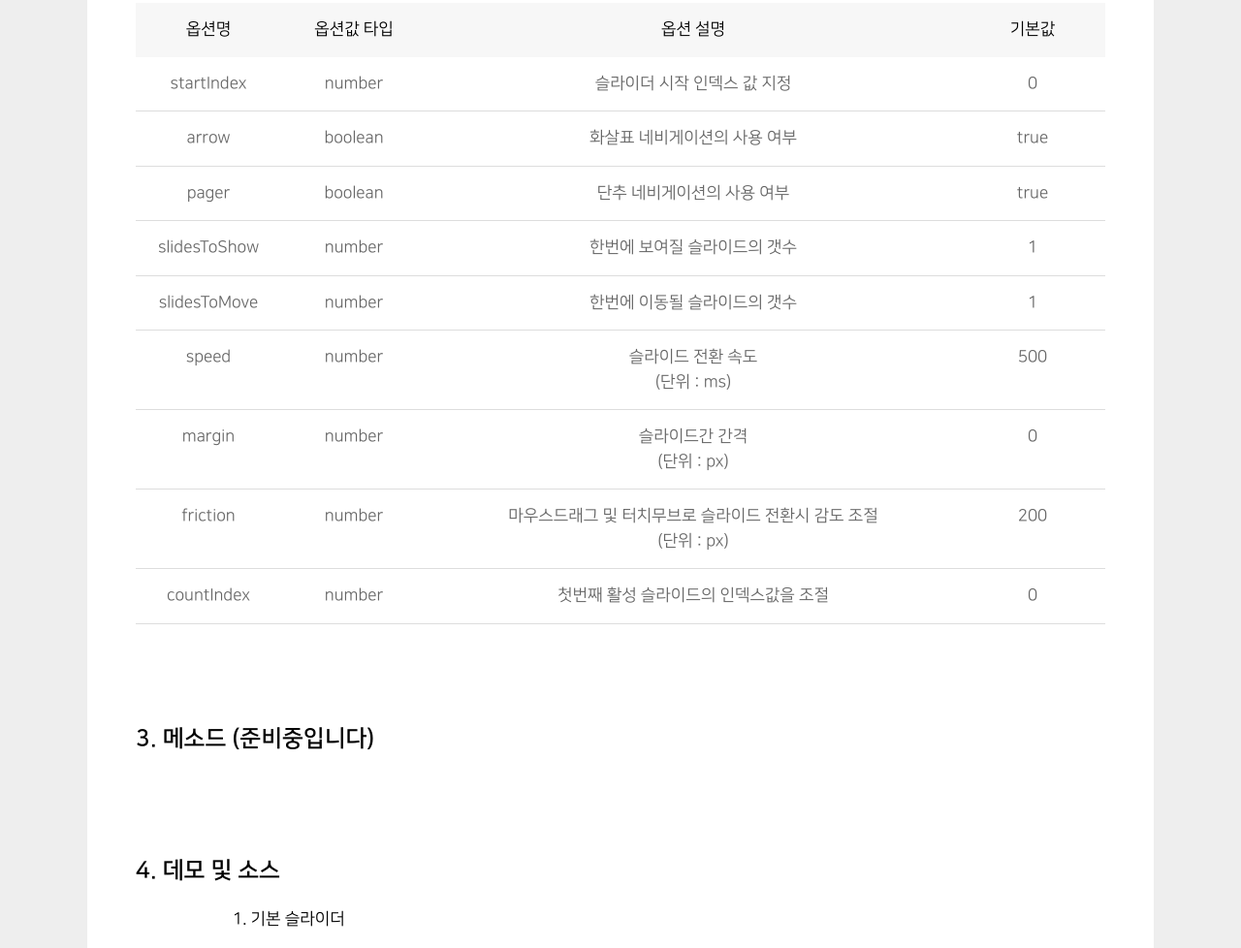
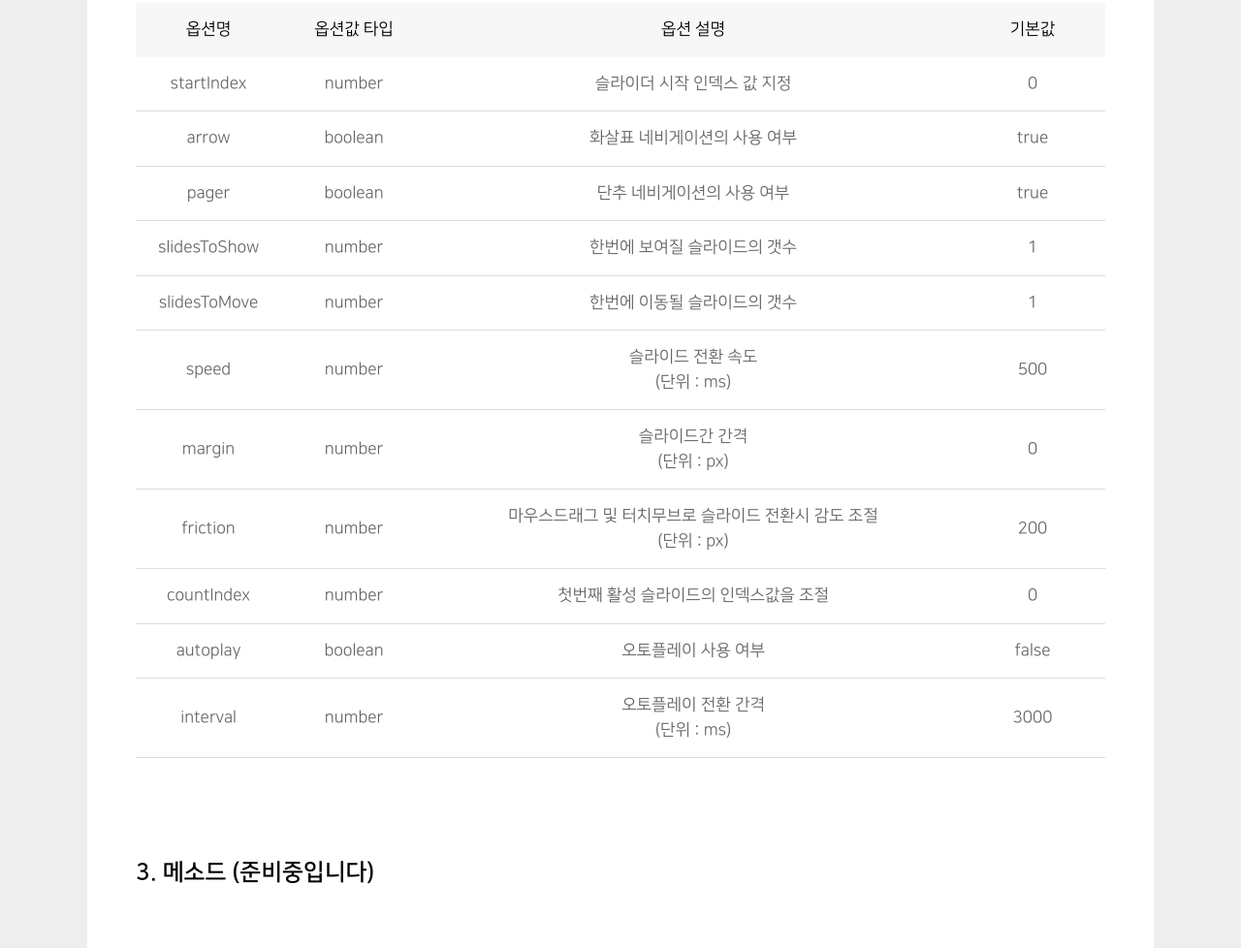
Before and after one commit to simplizm-company/eclipse, a website: page docs/index.html in a window 1280 px wide. Shown: the part 631-1609 px from the top of the page at 97% size. Drawn offline with nearby package versions, Linux system fonts and the light colour scheme.

Commit message:
autoplay 설명 추가

```diff
--- a/docs/index.html
+++ b/docs/index.html
@@ -38,6 +38,8 @@ html {width: 100%; height: 100%; -ms-touch-action: manipulation; touch-action: m
 body {width: 100%; height: 100%; font-family: NanumGothic; font-weight: 400; font-size: 17px; line-height: 1.5; color: #666666; -webkit-font-smoothing: antialiased; /*font-smoothing: antialiased;*/ -webkit-tap-highlight-color: rgba(0, 0, 0, 0); -webkit-text-size-adjust: 100%; -webkit-print-color-adjust: exact;}
 
 table {width: 100%; border-spacing: 0; table-layout: fixed;}
+
+td, th {vertical-align: middle;}
 
 #plugin {overflow: hidden; position: relative; width: 100%; min-width: 1100px; min-height: 100vh; padding: 50px 0; font-family: NanumSquare; background: #eeeeee;}
 
@@ -155,6 +157,18 @@ table {width: 100%; border-spacing: 0; table-layout: fixed;}
                             <td>number</td>
                             <td>첫번째 활성 슬라이드의 인덱스값을 조절</td>
                             <td>0</td>
+                        </tr>
+                        <tr>
+                            <td>autoplay</td>
+                            <td>boolean</td>
+                            <td>오토플레이 사용 여부</td>
+                            <td>false</td>
+                        </tr>
+                        <tr>
+                            <td>interval</td>
+                            <td>number</td>
+                            <td>오토플레이 전환 간격<br>(단위 : ms)</td>
+                            <td>3000</td>
                         </tr>
                     </tbody>
                 </table>
```
Also changed, not shown: 1 other file.
